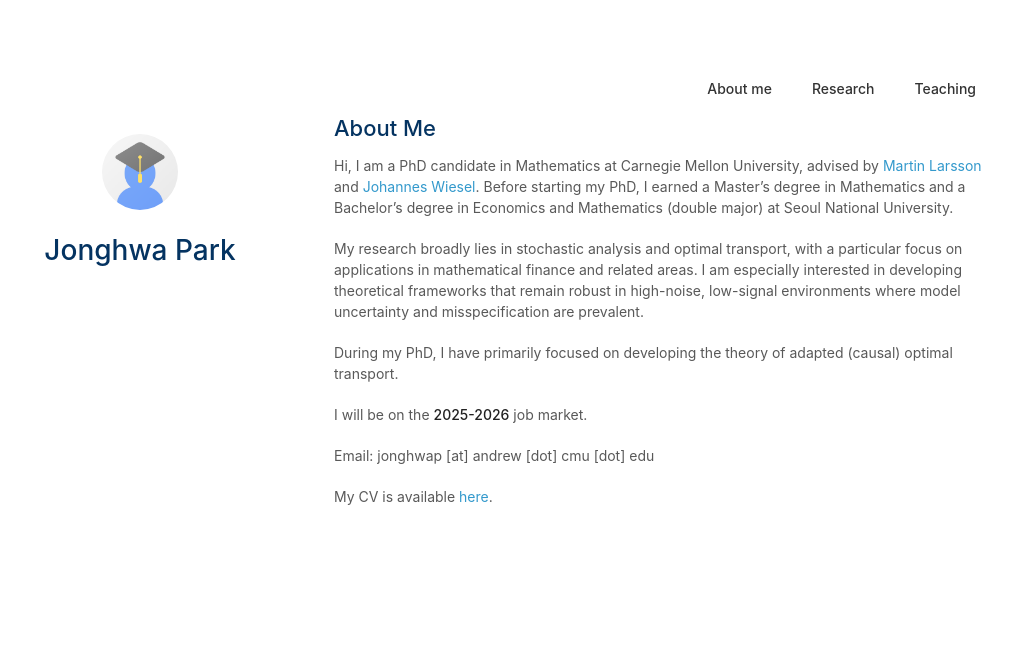
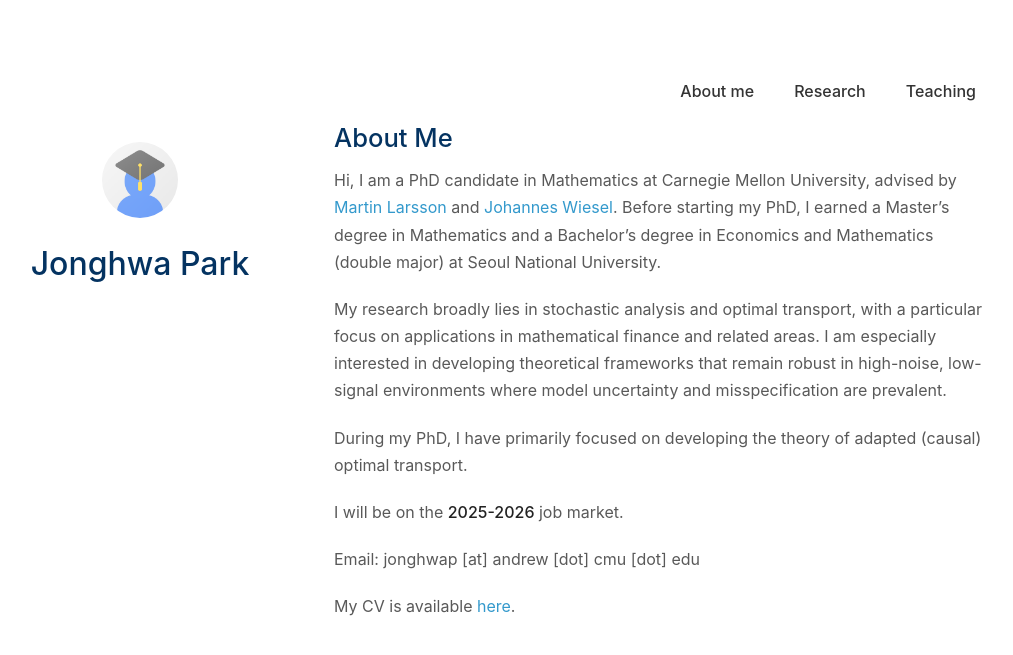
Before and after one commit to Jonghwap/Jonghwap.github.io, a Jekyll site: the page built from index.md, in a window 1280 px wide. Shown: the top 655 px of the page, without its empty margins (136-1149 px from the left). Built offline with Jekyll 4.4.1, drawn with Linux system fonts in a browser that asks for light colours; a style sheet for code colours, icons or effects is not loaded; our own code applies the rules of GitHub Pages for plain Markdown files.

Commit message:
Update style.scss

```diff
--- a/assets/css/style.scss
+++ b/assets/css/style.scss
@@ -2,6 +2,34 @@
 ---
 
 @import "minimal-light";
+
+body {
+  font-size: 12pt;
+  line-height: 1.7;
+}
+
+h1 {
+  font-size: 2rem;
+}
+
+h2 {
+  font-size: 1.6rem;
+}
+
+h3 {
+  font-size: 1.35rem;
+}
+
+h4 {
+  font-size: 1.2rem;
+}
+
+h5,
+h6 {
+  font-size: 1.05rem;
+}
+
+
 
 
 // Keep the wrapper as a positioning context so the navigation bar can
```
